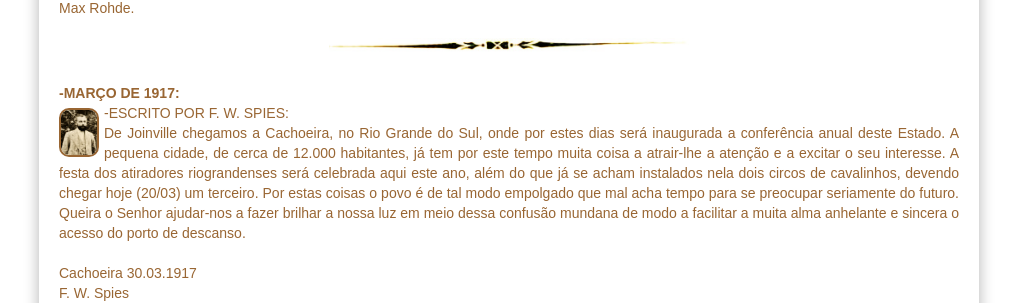
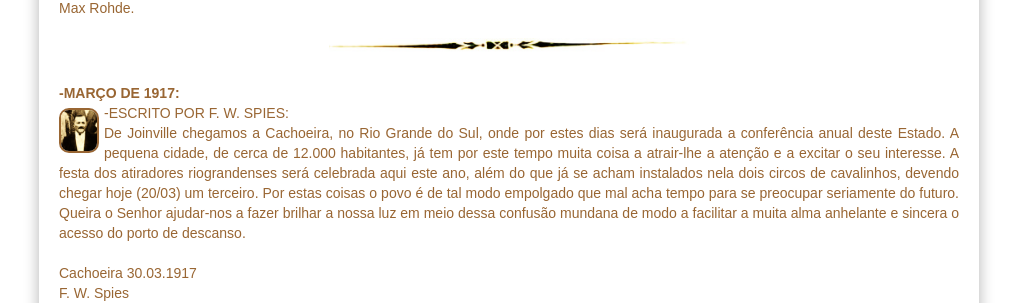
Before and after one commit to claudiovargas1955/claudiovargas1955.github.io, a Jekyll site: the page built from _pages/história-da-iasd-cachoeira.html, in a window 1280 px wide. Shown: the part 2120-2423 px from the top of the page, without its empty margins (131-1148 px from the left). Built offline with Jekyll 4.4.1, drawn with Linux system fonts in a browser that asks for light colours; some web fonts are replaced.

Commit message:
Update história-da-iasd-cachoeira.html

```diff
--- a/_pages/história-da-iasd-cachoeira.html
+++ b/_pages/história-da-iasd-cachoeira.html
@@ -216,7 +216,7 @@
    <img class="dir3" style="float:center"; src="/images/separacao.jpg" class="img-responsive" width="400px" title="";/><br>
 
 <p><b>-MARÇO DE 1917: </b><br>
-<img class="esq5" style="float:left"; src="/images/F.W.SPIER.jpg" class="img-responsive" width="40px" title="";/>-ESCRITO POR F. W. SPIES: <br>
+<img class="esq5" style="float:left"; src="/images/F.W.SPIES.jpg" class="img-responsive" width="40px" title="";/>-ESCRITO POR F. W. SPIES: <br>
 De Joinville chegamos a Cachoeira, no Rio Grande do Sul, onde por estes dias será inaugurada a conferência anual deste Estado. A pequena
 cidade, de cerca de 12.000 habitantes, já tem por este tempo muita coisa a atrair-lhe a atenção e a excitar o seu interesse. A festa dos atiradores riograndenses
 será celebrada aqui este ano, além do que já se acham instalados nela dois circos de cavalinhos, devendo chegar hoje (20/03) um terceiro. Por estas coisas o povo é de
```
